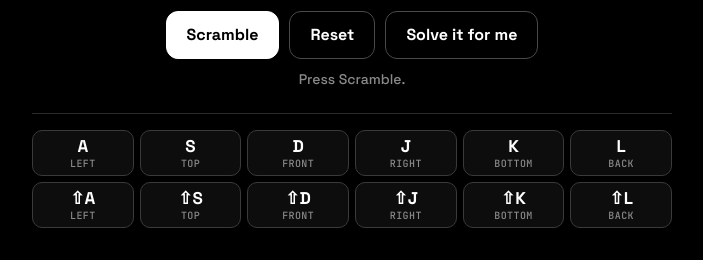
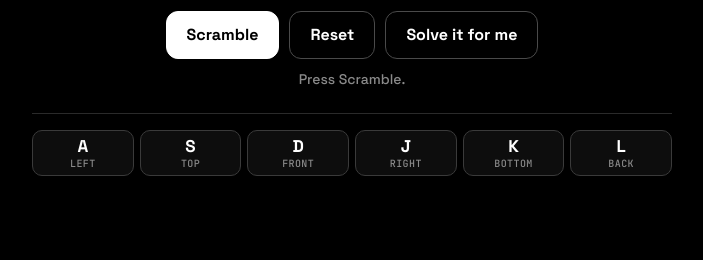
Before and after one commit to nivash-devs/rubix-cube, a plain HTML site: page index.html in a window 1280 px wide. Shown: the part 564-824 px from the top of the page, without its empty margins (288-991 px from the left). After the commit the page ends 800 px from the top, so only its background shows below. Drawn offline with Linux system fonts and the light colour scheme.

Commit message:
Remove the Shift row of buttons

```diff
--- a/index.html
+++ b/index.html
@@ -364,7 +364,7 @@ function classifyScan(samples) {
     e.preventDefault(); view();
   });
   var pad = $("pad"), NAMES = { L: "LEFT", U: "TOP", F: "FRONT", R: "RIGHT", D: "BOTTOM", B: "BACK" };
-  [["L", "U", "F", "R", "D", "B"], ["L'", "U'", "F'", "R'", "D'", "B'"]].forEach(function (rowMoves) { rowMoves.forEach(function (m) {
+  [["L", "U", "F", "R", "D", "B"]].forEach(function (rowMoves) { rowMoves.forEach(function (m) {
     var b = document.createElement("button"), f = m.charAt(0), back = m.length > 1; b.className = "key"; b.dataset.m = m;
     b.innerHTML = (back ? "&#8679;" : "") + KEY_OF[f] + "<small>" + NAMES[f] + "</small>";
     b.setAttribute("aria-label", "Turn the " + NAMES[f].toLowerCase() + " side " + (back ? "counterclockwise" : "clockwise"));
```
